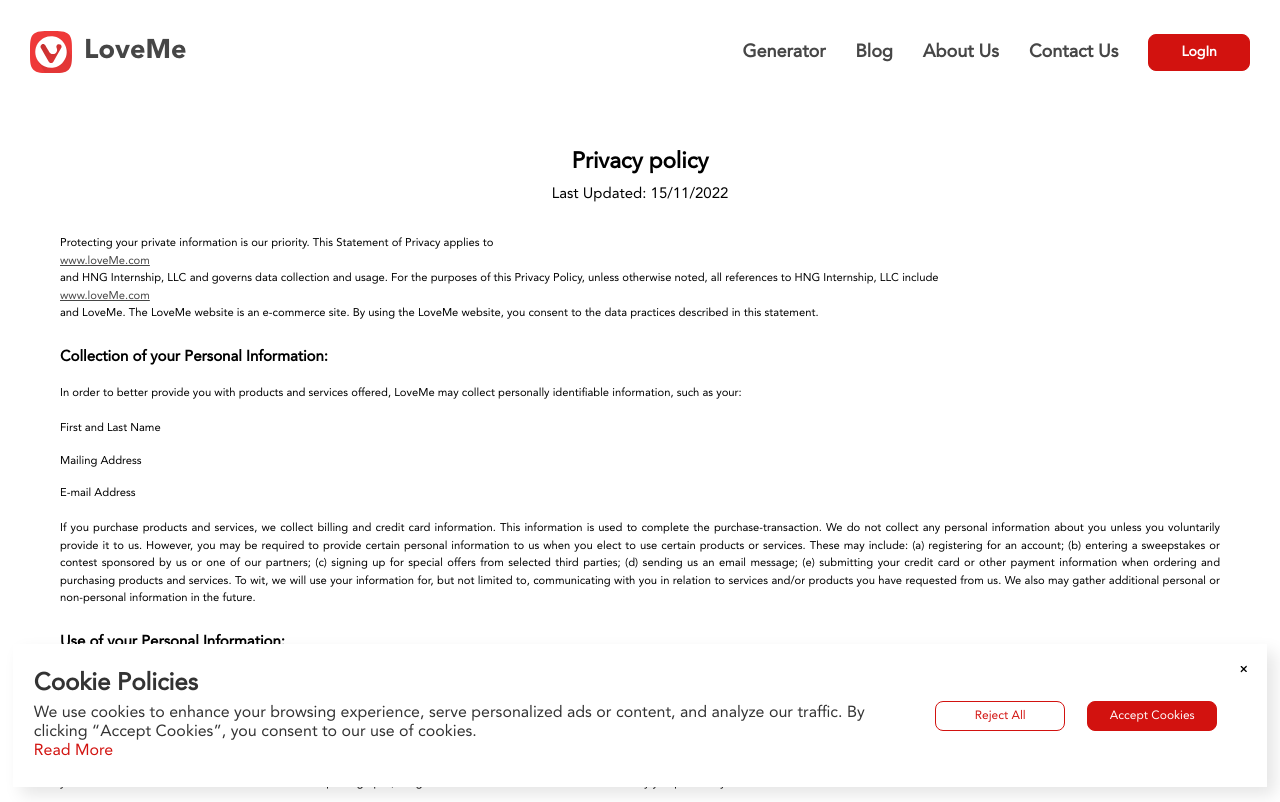
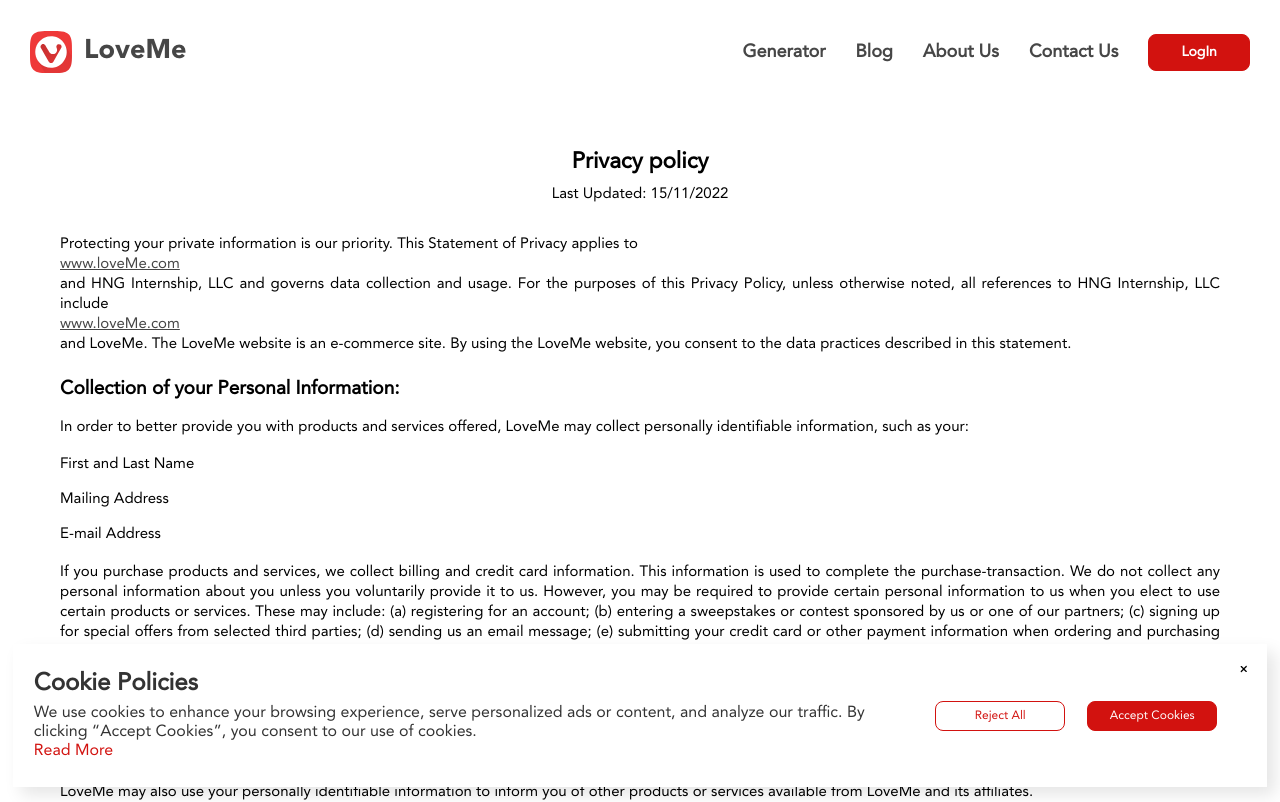
Before and after one commit to Phyya/love-letter-generator, a React (Create React App) app: page /privacypolicy in a window 1280 px wide. Shown: the top 802 px of the page. Built offline with nearby package versions, Linux system fonts and the light colour scheme.

Commit message:
edited the privacypolicy css

```diff
--- a/src/styles/PrivacyPolicy.css
+++ b/src/styles/PrivacyPolicy.css
@@ -1,19 +1,44 @@
 .text_div p {
-  @apply xl:text-lg sm:text-base leading-loose;
+  line-height: 2 !important;
 }
 
 .text_div h2 {
-  @apply text-xl xl:text-2xl sm:text-xl font-black;
+    font-size: 1.25rem !important;
+    line-height: 1.75rem !important;
+    font-weight: 900 !important;
 }
 
 .info__ {
   margin-top: 1.5rem !important;
 }
 
+@media (min-width: 1280px) {
+  .text_div p {
+      font-size: 1.125rem !important;
+      line-height: 1.75rem !important;
+  }
+  .text_div h2 {
+      font-size: 1.5rem !important;
+      line-height: 2rem !important;
+  }
+}
+
+@media (min-width: 640px) {
+  .text_div p {
+      font-size: 1.5rem !important;
+      line-height: 2rem !important;
+  }
+
+  .text_div h2 {
+    font-size: 1.9rem !important;
+    line-height: 2rem !important;
+}
+}
+
 @media screen and (max-width: 500px) {
   .text_div p {
-    font-size: 0.95rem;
-    line-height: 1.8;
+    font-size: 0.95rem !important;
+    line-height: 1.8 !important;
   }
 }
 
```
